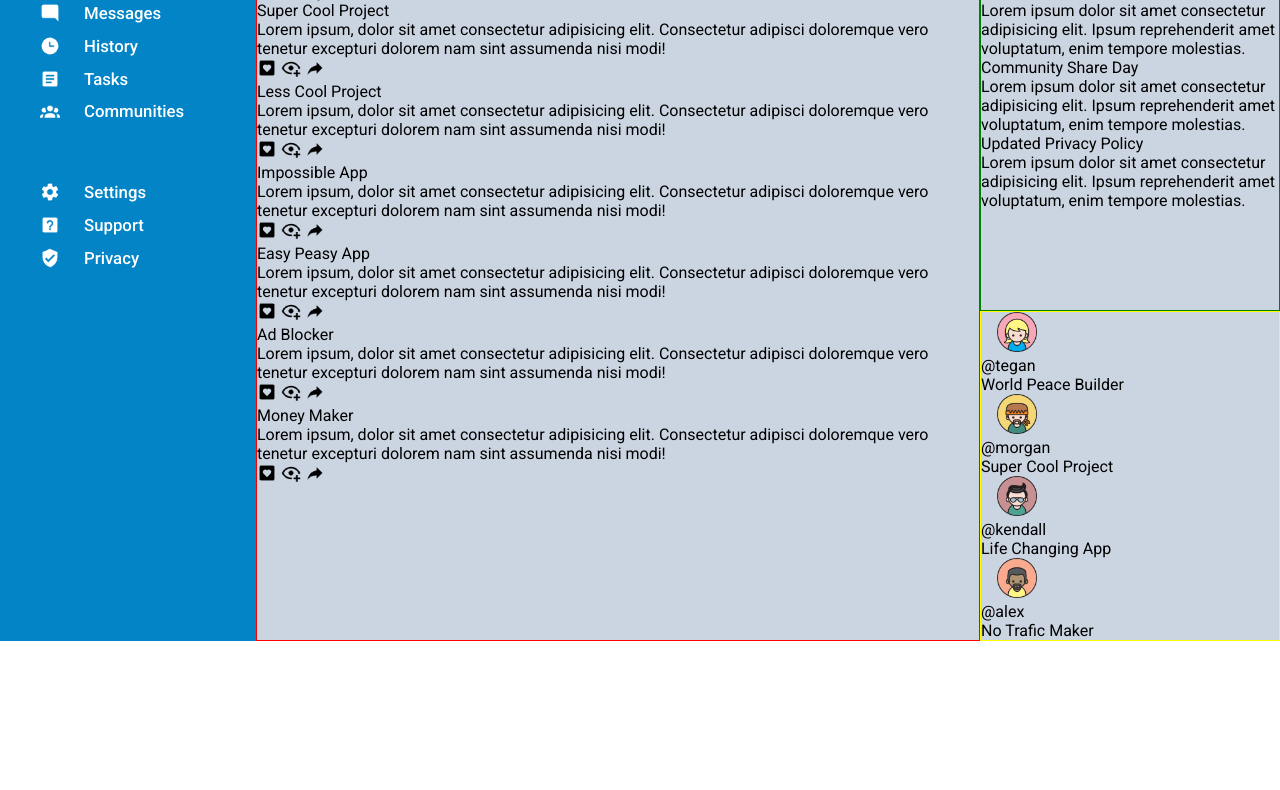
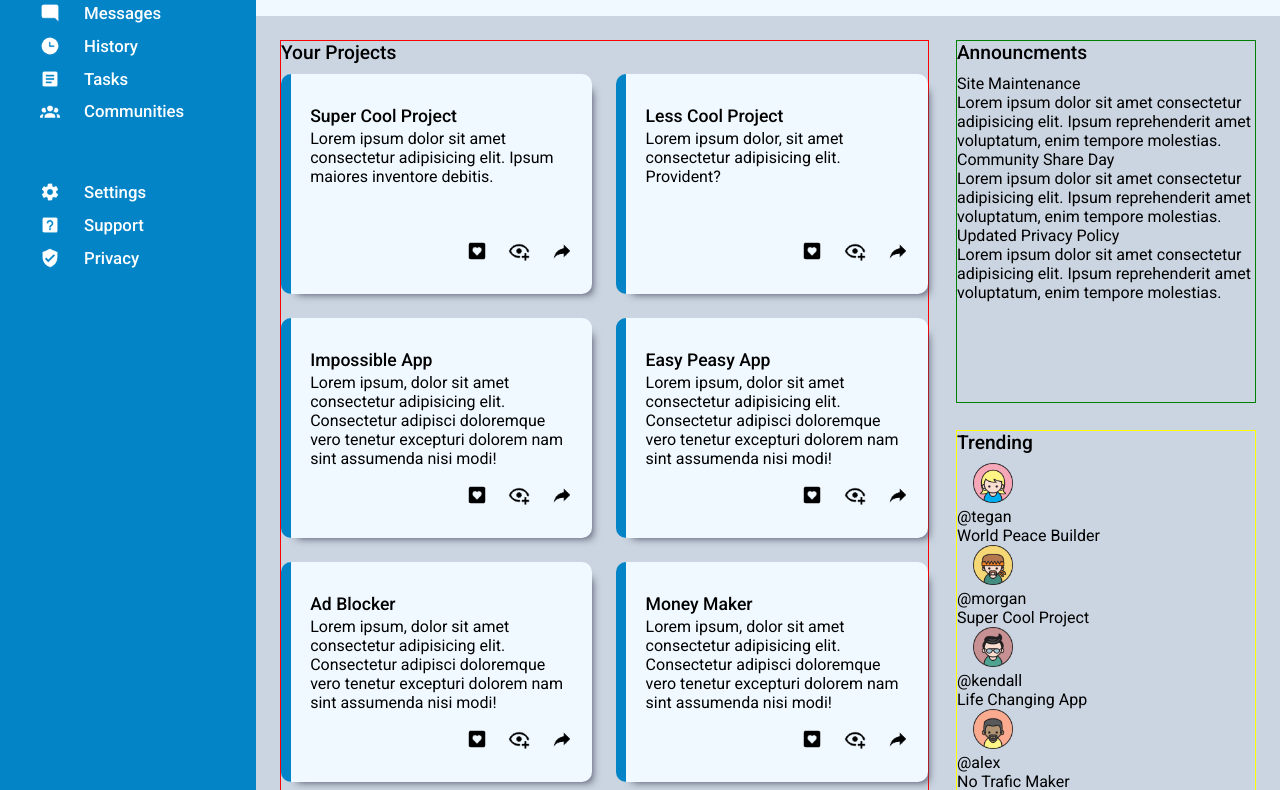
Before and after one commit to fiufiu0/admin-dashboard, a plain HTML site: page index.html in a window 1280 px wide. Shown: the part 184-974 px from the top of the page. Before the commit the page ends 825 px from the top, so only its background shows below. Drawn offline with Linux system fonts and the light colour scheme.

Commit message:
card layout and style

```diff
--- a/index.html
+++ b/index.html
@@ -89,11 +89,13 @@
         </div>
         <div class="content">
             <div class="projects">
-                <p>Your Projects</p>
-
+                <p class="content-paragraph">Your Projects</p>
+                <div class="projects-container">
                     <div class="project">
+                        <div class="project-text">
                             <p class="project-title">Super Cool Project</p>
-                    <p>Lorem ipsum, dolor sit amet consectetur adipisicing elit. Consectetur adipisci doloremque vero tenetur excepturi dolorem nam sint assumenda nisi modi!</p>
+                            <p class="project-description">Lorem ipsum dolor sit amet consectetur adipisicing elit. Ipsum maiores inventore debitis.</p>
+                        </div>
                         <div class="icons">
                             <img src="./icons/heart.png" alt="Heart Icon" class="icon">
                             <img src="./icons/show.png" alt="Show Icon" class="icon">
@@ -101,8 +103,10 @@
                         </div>
                     </div>
                     <div class="project">
+                        <div class="project-text">
                             <p class="project-title">Less Cool Project</p>
-                    <p>Lorem ipsum, dolor sit amet consectetur adipisicing elit. Consectetur adipisci doloremque vero tenetur excepturi dolorem nam sint assumenda nisi modi!</p>
+                            <p class="project-description">Lorem ipsum dolor, sit amet consectetur adipisicing elit. Provident?</p>
+                        </div>
                         <div class="icons">
                             <img src="./icons/heart.png" alt="Heart Icon" class="icon">
                             <img src="./icons/show.png" alt="Show Icon" class="icon">
@@ -110,8 +114,10 @@
                         </div>
                     </div>
                     <div class="project">
+                        <div class="project-text">
                             <p class="project-title">Impossible App</p>
-                    <p>Lorem ipsum, dolor sit amet consectetur adipisicing elit. Consectetur adipisci doloremque vero tenetur excepturi dolorem nam sint assumenda nisi modi!</p>
+                            <p class="project-description">Lorem ipsum, dolor sit amet consectetur adipisicing elit. Consectetur adipisci doloremque vero tenetur excepturi dolorem nam sint assumenda nisi modi!</p>
+                        </div>
                         <div class="icons">
                             <img src="./icons/heart.png" alt="Heart Icon" class="icon">
                             <img src="./icons/show.png" alt="Show Icon" class="icon">
@@ -119,8 +125,10 @@
                         </div>
                     </div>
                     <div class="project">
+                        <div class="project-text">
                             <p class="project-title">Easy Peasy App</p>
-                    <p>Lorem ipsum, dolor sit amet consectetur adipisicing elit. Consectetur adipisci doloremque vero tenetur excepturi dolorem nam sint assumenda nisi modi!</p>
+                            <p class="project-description">Lorem ipsum, dolor sit amet consectetur adipisicing elit. Consectetur adipisci doloremque vero tenetur excepturi dolorem nam sint assumenda nisi modi!</p>
+                        </div>
                         <div class="icons">
                             <img src="./icons/heart.png" alt="Heart Icon" class="icon">
                             <img src="./icons/show.png" alt="Show Icon" class="icon">
@@ -128,8 +136,10 @@
                         </div>
                     </div>
                     <div class="project">
+                        <div class="project-text">
                             <p class="project-title">Ad Blocker</p>
-                    <p>Lorem ipsum, dolor sit amet consectetur adipisicing elit. Consectetur adipisci doloremque vero tenetur excepturi dolorem nam sint assumenda nisi modi!</p>
+                            <p class="project-description">Lorem ipsum, dolor sit amet consectetur adipisicing elit. Consectetur adipisci doloremque vero tenetur excepturi dolorem nam sint assumenda nisi modi!</p>
+                        </div>
                         <div class="icons">
                             <img src="./icons/heart.png" alt="Heart Icon" class="icon">
                             <img src="./icons/show.png" alt="Show Icon" class="icon">
@@ -137,8 +147,10 @@
                         </div>
                     </div>
                     <div class="project">
+                        <div class="project-text">
                             <p class="project-title">Money Maker</p>
-                    <p>Lorem ipsum, dolor sit amet consectetur adipisicing elit. Consectetur adipisci doloremque vero tenetur excepturi dolorem nam sint assumenda nisi modi!</p>
+                            <p class="project-description">Lorem ipsum, dolor sit amet consectetur adipisicing elit. Consectetur adipisci doloremque vero tenetur excepturi dolorem nam sint assumenda nisi modi!</p>
+                        </div>
                         <div class="icons">
                             <img src="./icons/heart.png" alt="Heart Icon" class="icon">
                             <img src="./icons/show.png" alt="Show Icon" class="icon">
@@ -147,7 +159,10 @@
                     </div>
                 </div>
 
+            </div>
+
             <div class="announcments">
+                <p class="content-paragraph">Announcments</p>
                 <div class="announcement">
                     <p class="announcement-title">
                         Site Maintenance
@@ -174,6 +189,7 @@
                 </div>
             </div>
             <div class="trending">
+                <p class="content-paragraph">Trending</p>
                 <div class="trend">
                     <img src="./icons/avatar2.png" alt="Avatar" class="main-avatar">
                     <p>@tegan</p>
--- a/style.css
+++ b/style.css
@@ -164,6 +164,14 @@
     display: grid;
     grid-template-columns: 1fr 300px;
     grid-template-rows: 1fr 1fr;
+    padding: 1.5rem;
+    gap: 1.7rem;
+}
+
+.content-paragraph {
+    font-size: 1.2rem;
+    font-weight: 500;
+    margin-bottom: 0.6rem;
 }
 
 /* PROJECTS */
@@ -171,7 +179,50 @@
 .projects {
     border: 1px solid red;
 
-    grid-row: 1 / 3
+    grid-row: 1 / 3;
+}
+
+.projects-container {
+    display: grid;
+    gap: 1.5rem;
+    grid-template-columns: repeat(auto-fit, minmax(300px, 1fr));
+    grid-auto-rows: 1fr;
+}
+
+.project {
+    background-color: #f0f9ff;
+    padding: 2rem 1.2rem;
+    border-radius: 10px;
+    border-left: 10px solid #0284c7;
+    box-shadow: 8px 8px 8px -8px rgba(66, 68, 90, 1);
+
+    display: flex;
+    flex-direction: column;
+    justify-content: space-between;
+}
+
+.project-title {
+    font-weight: 500;
+    font-size: 1.1rem;
+    margin-bottom: 0.2rem;
+}
+
+.project-text {
+    margin-bottom: 1rem;
+}
+
+.icons {
+    display: flex;
+    justify-content: flex-end;
+    gap: 1.3rem;
+    margin-top: auto;
+
+}
+
+.icons img {
+    width: 22px;
+    height: 22px;
+    cursor: pointer;
 }
 
 
```
Lines whose indentation alone changed are shown as unchanged.
